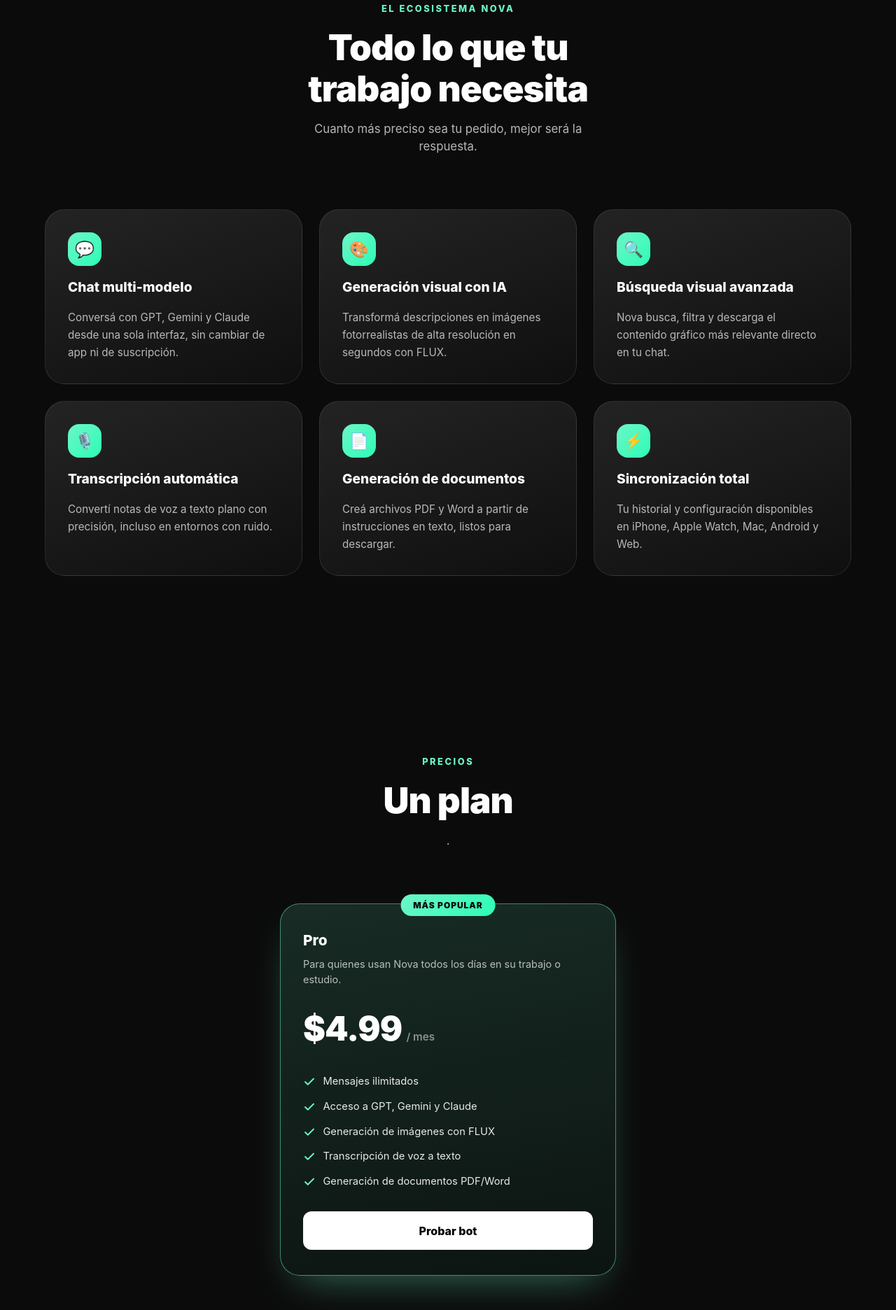
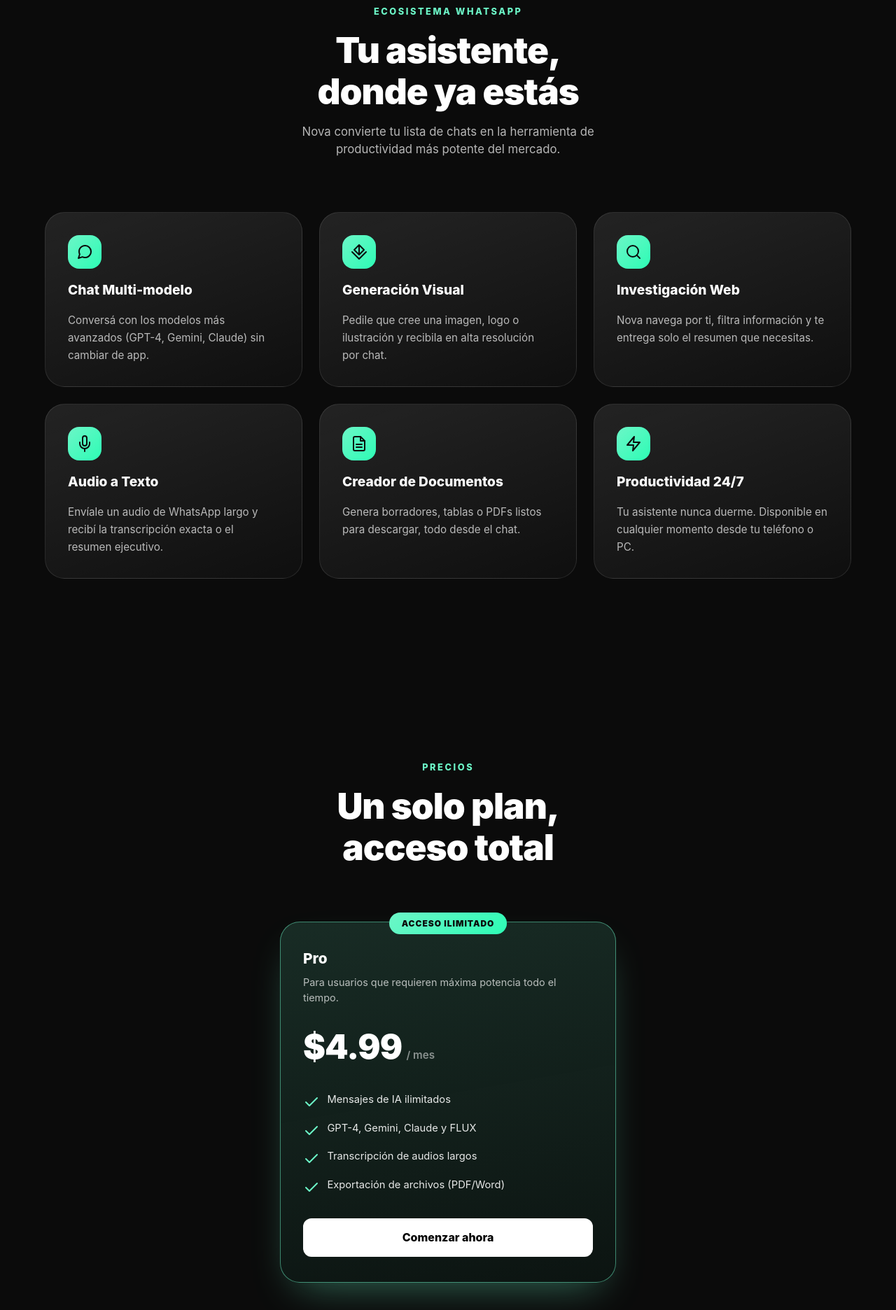
Before and after one commit to matiasibarra-dev/nova.io, a website: page public/index.html in a window 1280 px wide. Shown: the part 925-2797 px from the top of the page at 70% size. Drawn offline with Linux system fonts and the light colour scheme.

Commit message:
Update index.html

```diff
--- a/public/index.html
+++ b/public/index.html
@@ -1,11 +1,13 @@
-<html lang="es"><head>
+<!DOCTYPE html>
+<html lang="es">
+<head>
 <meta charset="utf-8">
 <meta name="viewport" content="width=device-width, initial-scale=1">
-<title>Nova - Tu Asistente de IA</title>
-<meta name="description" content="Nova es un asistente de IA que combina los mejores modelos en una sola app.">
+<title>Nova - Asistente de IA en WhatsApp</title>
+<meta name="description" content="Nova es el asistente de IA que combina los mejores modelos en una sola app dentro de tu WhatsApp.">
 
 <style>
-:root{
+:root {
   --color-black:#000;
   --color-bg:#0b0b0b;
   --color-white:#fff;
@@ -39,6 +41,17 @@
 a{color:inherit;text-decoration:none}
 img{display:block;max-width:100%;height:auto}
 ul{list-style:none}
+
+/* Iconos SVG */
+.svg-icon {
+  width: 24px;
+  height: 24px;
+  stroke: currentColor;
+  stroke-width: 2;
+  fill: none;
+  stroke-linecap: round;
+  stroke-linejoin: round;
+}
 
 /* ---------- Reveal-on-scroll animation ---------- */
 .reveal{
@@ -132,7 +145,7 @@
   align-items:center;
   justify-content:center;
   position:relative;
-  padding:120px var(--gutter) 60px; /* Adjusted top padding to prevent header overlap */
+  padding:120px var(--gutter) 60px;
   text-align:center;
   isolation:isolate;
   overflow:hidden;
@@ -283,7 +296,6 @@
 /* ---------- Features grid ---------- */
 .features-grid{
   display:grid;
-  /* El auto-fit permite que las columnas se adapten al espacio sin media queries duros */
   grid-template-columns:repeat(auto-fit, minmax(280px, 1fr));
   gap:1.5rem;
 }
@@ -303,14 +315,12 @@
   border-color:rgba(108,246,199,.4);
   background:linear-gradient(160deg, rgba(108,246,199,.08), rgba(255,255,255,.02));
 }
-.feature-card .icon{
+.feature-card .icon-container{
   width:3rem;height:3rem;
   border-radius:1rem;
   display:flex;align-items:center;justify-content:center;
   background:linear-gradient(135deg,var(--onsen),var(--onsen-2));
-  font-size:1.4rem;
   color:#0b0b0b;
-  font-weight:900;
   flex-shrink:0;
 }
 .feature-card h3{
@@ -326,15 +336,12 @@
 /* ---------- Pricing ---------- */
 .pricing-grid{
   display:grid;
-  /* Centra automáticamente la tarjeta sola o expande a 3 si descomentas las otras */
   grid-template-columns:repeat(auto-fit, minmax(300px, 1fr));
   gap:1.5rem;
   align-items:stretch;
-  max-width:480px; /* Límite para que una sola tarjeta no sea gigante */
+  max-width:480px;
   margin:0 auto;
 }
-
-/* Si llegas a poner las 3 tarjetas, cambia el max-width de arriba a 1000px */
 
 .price-card{
   position:relative;
@@ -470,98 +477,111 @@
 
 <header id="header">
   <div class="logo">
-    <img alt="Nova" src="logo.png" width="90" height="23" decoding="async" loading="lazy">
+    <div class="dot"></div> Nova
   </div>
-  <a href="https://wa.me/5493813352970" target="_blank" class="btn-glow">Comenzar</a>
+  <a href="https://wa.me/5493813352970" target="_blank" class="btn-glow">Chatear ahora</a>
 </header>
 
 <main>
 
-  <!-- HERO -->
   <section id="hero">
     <div class="heroVideo-backdrop"></div>
     <video class="heroVideo" autoplay="" muted="" loop="" playsinline="" preload="auto">
       <source src="bg.mp4" type="video/mp4">
     </video>
     <div>
-      <div class="eyebrow reveal is-visible"><span class="pulse"></span>GPT · Gemini · Claude, en un solo lugar</div>
-      <h1 class="reveal delay-1 is-visible">Tu asistente de <span class="grad">IA total</span></h1>
+      <div class="eyebrow reveal is-visible"><span class="pulse"></span>IA en tu WhatsApp</div>
+      <h1 class="reveal delay-1 is-visible">Tu asistente personal en <span class="grad">WhatsApp</span></h1>
       <p class="lead reveal delay-2 is-visible">
-        Nova combina los modelos de lenguaje más potentes del mundo en una sola app:
-        chatea, genera imágenes, transcribe audio y crea documentos al instante.
+        Nova no es una app más: es GPT, Gemini y Claude integrados directamente en tus chats. Sin registros, sin instalar nada, solo escribir y resolver.
       </p>
     </div>
-
+    <div class="scroll-cue">
+      <span>Scroll</span>
+      <div class="line"></div>
+    </div>
   </section>
 
-  <!-- FEATURES -->
   <section class="section" id="features">
     <div class="section-head reveal is-visible">
-      <span class="kicker">El Ecosistema Nova</span>
-      <h2>Todo lo que tu trabajo necesita</h2>
-      <p>Cuanto más preciso sea tu pedido, mejor será la respuesta.</p>
+      <span class="kicker">Ecosistema WhatsApp</span>
+      <h2>Tu asistente, donde ya estás</h2>
+      <p>Nova convierte tu lista de chats en la herramienta de productividad más potente del mercado.</p>
     </div>
 
     <div class="features-grid">
       <div class="feature-card reveal delay-1 is-visible">
-        <div class="icon">💬</div>
-        <h3>Chat multi-modelo</h3>
-        <p>Conversá con GPT, Gemini y Claude desde una sola interfaz, sin cambiar de app ni de suscripción.</p>
+        <div class="icon-container">
+            <svg class="svg-icon" viewBox="0 0 24 24"><path d="M21 11.5a8.38 8.38 0 0 1-.9 3.8 8.5 8.5 0 0 1-7.6 4.7 8.38 8.38 0 0 1-3.8-.9L3 21l1.9-5.7a8.38 8.38 0 0 1-.9-3.8 8.5 8.5 0 0 1 4.7-7.6 8.38 8.38 0 0 1 3.8-.9h.5a8.48 8.48 0 0 1 8 8v.5z"></path></svg>
+        </div>
+        <h3>Chat Multi-modelo</h3>
+        <p>Conversá con los modelos más avanzados (GPT-4, Gemini, Claude) sin cambiar de app.</p>
       </div>
+
       <div class="feature-card reveal delay-2 is-visible">
-        <div class="icon">🎨</div>
-        <h3>Generación visual con IA</h3>
-        <p>Transformá descripciones en imágenes fotorrealistas de alta resolución en segundos con FLUX.</p>
+        <div class="icon-container">
+            <svg class="svg-icon" viewBox="0 0 24 24"><path d="M12 2l7 7-7 7-7-7 7-7zm0 0v12M2 12l10 10 10-10"></path></svg>
+        </div>
+        <h3>Generación Visual</h3>
+        <p>Pedile que cree una imagen, logo o ilustración y recibila en alta resolución por chat.</p>
       </div>
+
       <div class="feature-card reveal delay-3 is-visible">
-        <div class="icon">🔍</div>
-        <h3>Búsqueda visual avanzada</h3>
-        <p>Nova busca, filtra y descarga el contenido gráfico más relevante directo en tu chat.</p>
+        <div class="icon-container">
+            <svg class="svg-icon" viewBox="0 0 24 24"><circle cx="11" cy="11" r="8"></circle><line x1="21" y1="21" x2="16.65" y2="16.65"></line></svg>
+        </div>
+        <h3>Investigación Web</h3>
+        <p>Nova navega por ti, filtra información y te entrega solo el resumen que necesitas.</p>
       </div>
+
       <div class="feature-card reveal delay-1 is-visible">
-        <div class="icon">🎙️</div>
-        <h3>Transcripción automática</h3>
-        <p>Convertí notas de voz a texto plano con precisión, incluso en entornos con ruido.</p>
+        <div class="icon-container">
+            <svg class="svg-icon" viewBox="0 0 24 24"><path d="M12 1a3 3 0 0 0-3 3v8a3 3 0 0 0 6 0V4a3 3 0 0 0-3-3z"></path><path d="M19 10v2a7 7 0 0 1-14 0v-2"></path><line x1="12" y1="19" x2="12" y2="23"></line></svg>
+        </div>
+        <h3>Audio a Texto</h3>
+        <p>Envíale un audio de WhatsApp largo y recibí la transcripción exacta o el resumen ejecutivo.</p>
       </div>
+
       <div class="feature-card reveal delay-2 is-visible">
-        <div class="icon">📄</div>
-        <h3>Generación de documentos</h3>
-        <p>Creá archivos PDF y Word a partir de instrucciones en texto, listos para descargar.</p>
+        <div class="icon-container">
+            <svg class="svg-icon" viewBox="0 0 24 24"><path d="M14 2H6a2 2 0 0 0-2 2v16a2 2 0 0 0 2 2h12a2 2 0 0 0 2-2V8z"></path><polyline points="14 2 14 8 20 8"></polyline><line x1="16" y1="13" x2="8" y2="13"></line><line x1="16" y1="17" x2="8" y2="17"></line></svg>
+        </div>
+        <h3>Creador de Documentos</h3>
+        <p>Genera borradores, tablas o PDFs listos para descargar, todo desde el chat.</p>
       </div>
+
       <div class="feature-card reveal delay-3 is-visible">
-        <div class="icon">⚡</div>
-        <h3>Sincronización total</h3>
-        <p>Tu historial y configuración disponibles en iPhone, Apple Watch, Mac, Android y Web.</p>
+        <div class="icon-container">
+            <svg class="svg-icon" viewBox="0 0 24 24"><polygon points="13 2 3 14 12 14 11 22 21 10 12 10 13 2"></polygon></svg>
+        </div>
+        <h3>Productividad 24/7</h3>
+        <p>Tu asistente nunca duerme. Disponible en cualquier momento desde tu teléfono o PC.</p>
       </div>
     </div>
   </section>
 
-  <!-- PRICING -->
   <section class="section" id="pricing">
     <div class="section-head reveal is-visible">
       <span class="kicker">Precios</span>
-      <h2>Un plan</h2>
-      <p>.</p>
+      <h2>Un solo plan, acceso total</h2>
     </div>
 
     <div class="pricing-grid">
-      <!-- PRO -->
       <div class="price-card featured reveal delay-2 is-visible">
-        <span class="badge">Más popular</span>
+        <span class="badge">Acceso Ilimitado</span>
         <h3>Pro</h3>
-        <p class="desc">Para quienes usan Nova todos los días en su trabajo o estudio.</p>
+        <p class="desc">Para usuarios que requieren máxima potencia todo el tiempo.</p>
         <div class="price">
           <span class="amount">$4.99</span>
           <span class="period">/ mes</span>
         </div>
         <ul>
-          <li><svg width="18" height="18" viewBox="0 0 24 24" fill="none" stroke="currentColor" stroke-width="2.5" stroke-linecap="round" stroke-linejoin="round"><polyline points="20 6 9 17 4 12"></polyline></svg>Mensajes ilimitados</li>
-          <li><svg width="18" height="18" viewBox="0 0 24 24" fill="none" stroke="currentColor" stroke-width="2.5" stroke-linecap="round" stroke-linejoin="round"><polyline points="20 6 9 17 4 12"></polyline></svg>Acceso a GPT, Gemini y Claude</li>
-          <li><svg width="18" height="18" viewBox="0 0 24 24" fill="none" stroke="currentColor" stroke-width="2.5" stroke-linecap="round" stroke-linejoin="round"><polyline points="20 6 9 17 4 12"></polyline></svg>Generación de imágenes con FLUX</li>
-          <li><svg width="18" height="18" viewBox="0 0 24 24" fill="none" stroke="currentColor" stroke-width="2.5" stroke-linecap="round" stroke-linejoin="round"><polyline points="20 6 9 17 4 12"></polyline></svg>Transcripción de voz a texto</li>
-          <li><svg width="18" height="18" viewBox="0 0 24 24" fill="none" stroke="currentColor" stroke-width="2.5" stroke-linecap="round" stroke-linejoin="round"><polyline points="20 6 9 17 4 12"></polyline></svg>Generación de documentos PDF/Word</li>
+          <li><svg class="svg-icon" width="18" height="18" viewBox="0 0 24 24"><polyline points="20 6 9 17 4 12"></polyline></svg>Mensajes de IA ilimitados</li>
+          <li><svg class="svg-icon" width="18" height="18" viewBox="0 0 24 24"><polyline points="20 6 9 17 4 12"></polyline></svg>GPT-4, Gemini, Claude y FLUX</li>
+          <li><svg class="svg-icon" width="18" height="18" viewBox="0 0 24 24"><polyline points="20 6 9 17 4 12"></polyline></svg>Transcripción de audios largos</li>
+          <li><svg class="svg-icon" width="18" height="18" viewBox="0 0 24 24"><polyline points="20 6 9 17 4 12"></polyline></svg>Exportación de archivos (PDF/Word)</li>
         </ul>
-        <a class="btn-solid" target="_blank" href="#">Probar bot</a>
+        <a class="btn-solid" target="_blank" href="https://wa.me/5493813352970">Comenzar ahora</a>
       </div>
     </div>
   </section>
@@ -573,24 +593,23 @@
     <div>
       <div class="logo"><span class="dot"></span>Nova</div>
       <p style="margin-top:1rem;color:var(--white-70);font-size:.95rem;max-width:32ch">
-        Tu asistente de IA todo en uno, disponible donde lo necesites.
+        Tu asistente de IA todo en uno, disponible en tu WhatsApp.
       </p>
     </div>
 
     <div>
-      <h4>Nova</h4>
+      <h4>Recursos</h4>
       <ul>
-        <li><a href="#">¿Qué es Nova?</a></li>
-        <li><a href="#">Nova para el trabajo</a></li>
-        <li><a href="#">Nova para estudiar</a></li>
-        <li><a href="#pricing">Precios</a></li>
+        <li><a href="#">¿Cómo funciona?</a></li>
+        <li><a href="#">Privacidad</a></li>
+        <li><a href="#pricing">Planes</a></li>
       </ul>
     </div>
 
-  </div>
+ </div>
   <div class="footer-bottom">
-    <span>© 2026 Nova App — HubX</span>
-    <span>Tu asistente de WhatsApp Pro</span>
+    <span>© 2026 Nova App</span>
+    <span>Potenciado por WhatsApp</span>
   </div>
 </footer>
 
```
